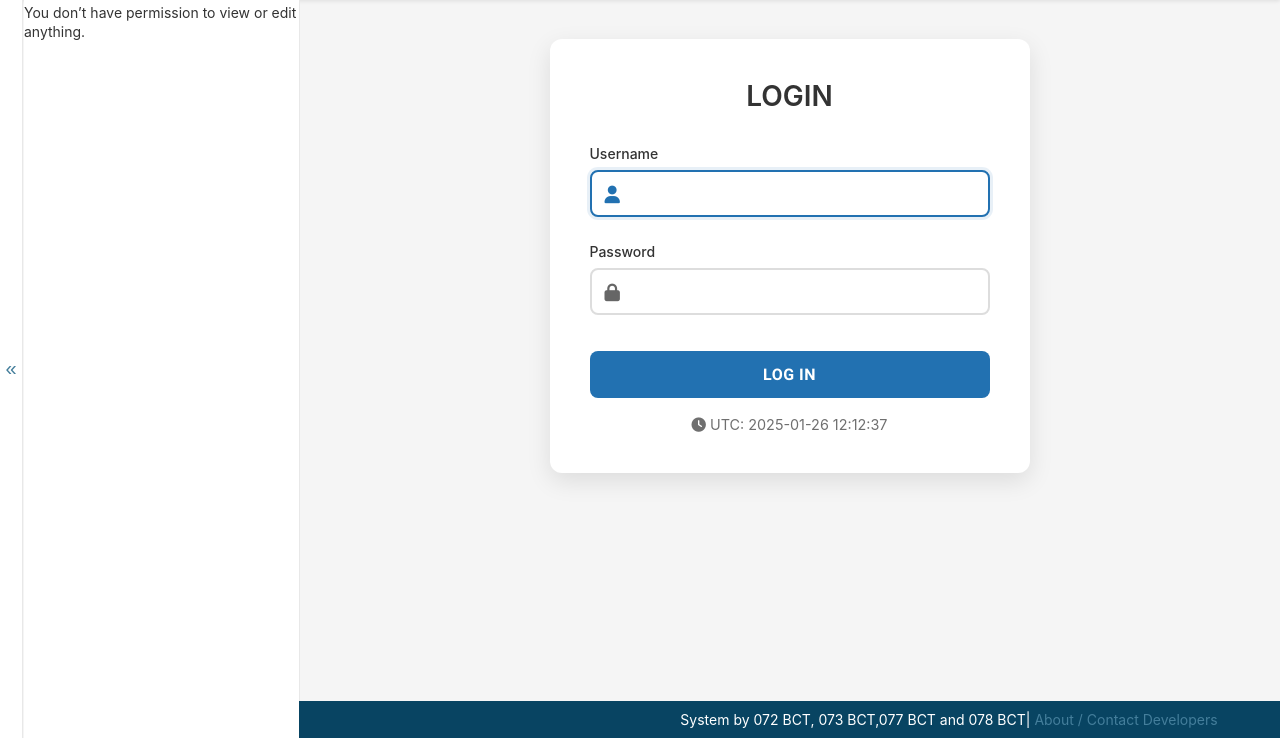
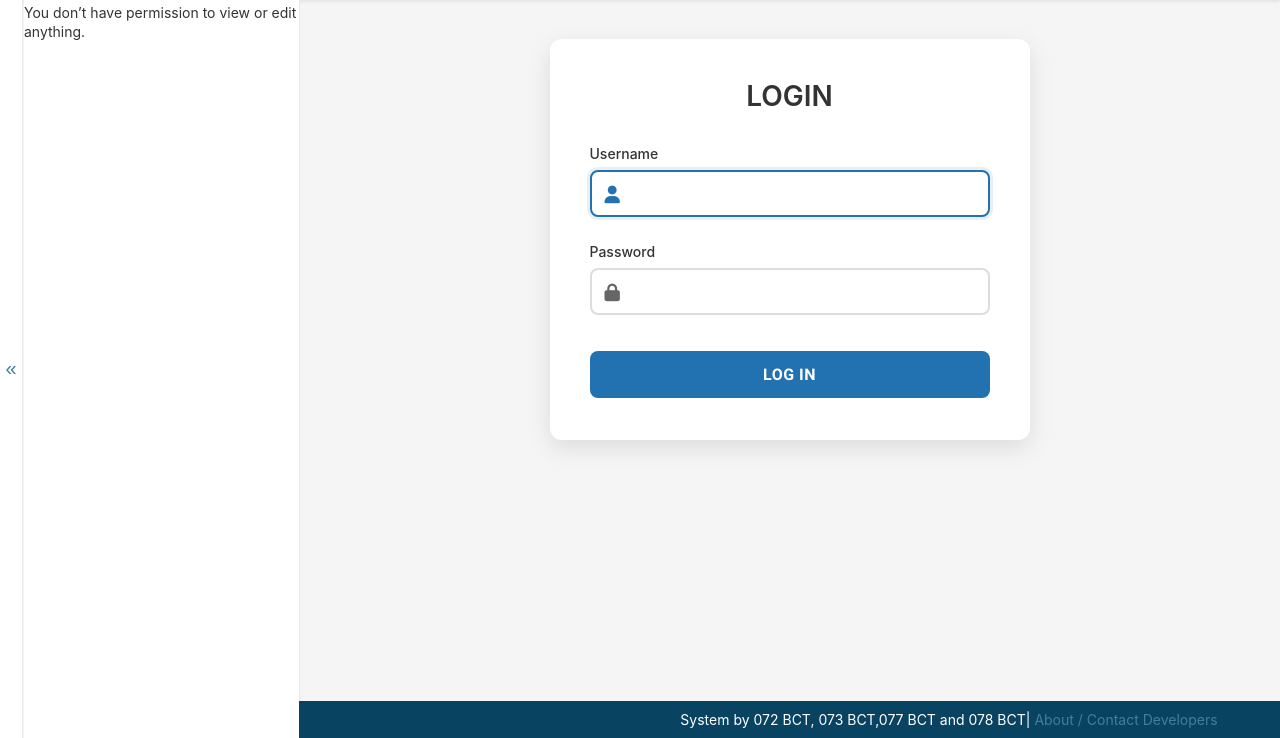
Before and after one commit to Baebabe/msc, a Django app: page /admin/login/?next=/admin/ in a window 1280 px wide. Shown: the part 62-800 px from the top of the page. Run offline with Django 3.2, Linux system fonts and the light colour scheme; parts of the project's set-up code (start-up, migrations or seed data) failed here and were passed over.

Commit message:
last commit

```diff
--- a/templates/admin/login.html
+++ b/templates/admin/login.html
@@ -317,9 +317,9 @@
                 </div>
             {% endif %}
 
-            <div class="current-time">
-                <i class="fas fa-clock"></i> UTC: 2025-01-26 12:12:37
-            </div>
+            {% comment %} <div class="current-time">
+                <i class="fas fa-clock"></i>
+            </div> {% endcomment %}
         </form>
     </div>
 {% endblock %}
```
Also changed, not shown: db.sqlite3.
